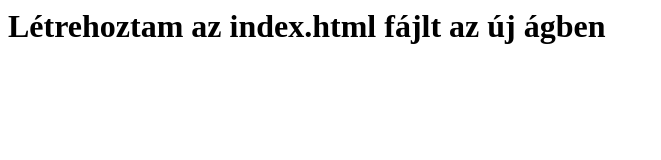
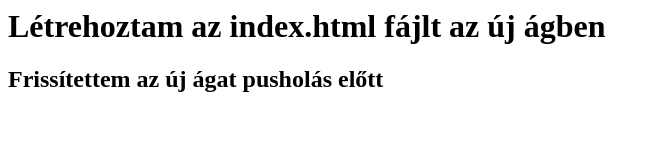
Before and after one commit to Alex2518-9/github-desktop-teszt, a plain HTML site: page index.html in a window 1280 px wide. Shown: the whole page, without its empty margins (0-661 px from the left). Drawn offline with Linux system fonts and the light colour scheme.

Commit message:
Update index.html

```diff
--- a/index.html
+++ b/index.html
@@ -1 +1,2 @@
 <h1>Létrehoztam az index.html fájlt az új ágben</h1>
+<h2>Frissítettem az új ágat pusholás előtt</h2>
```
